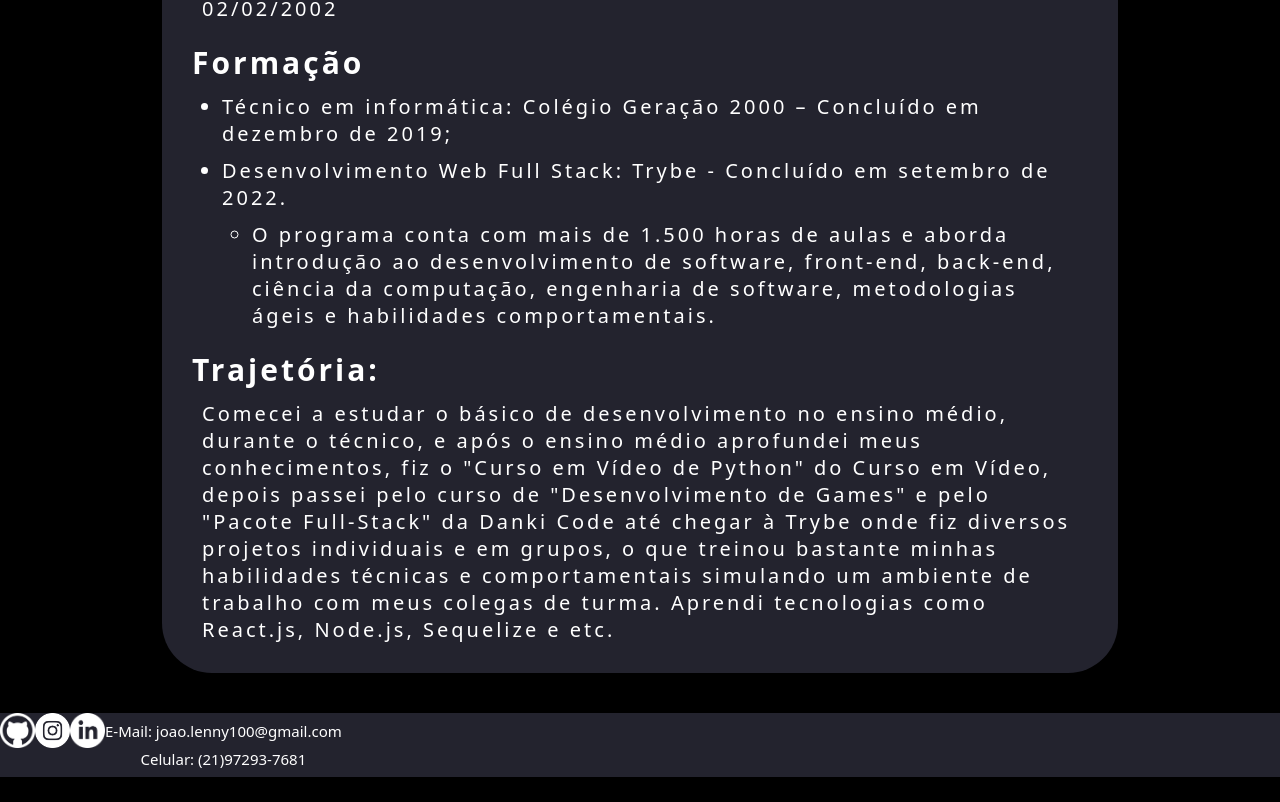
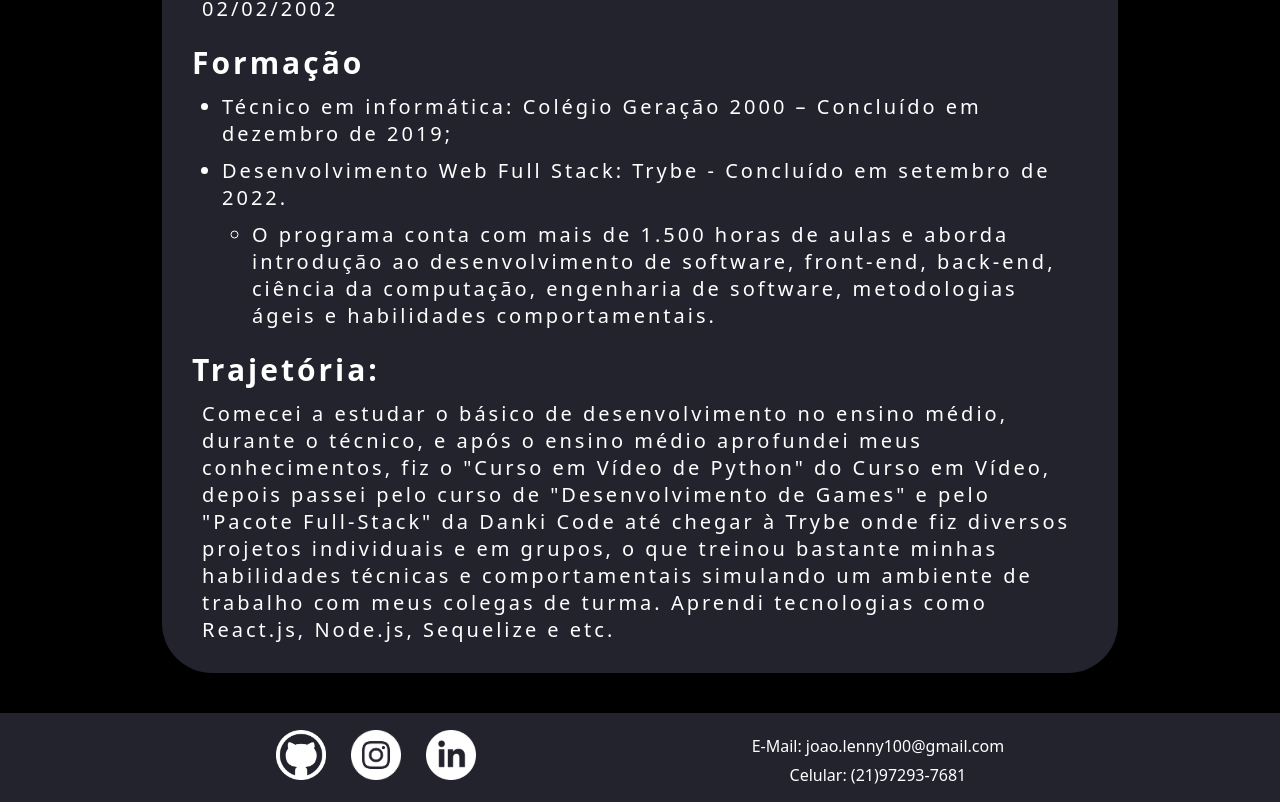
Before and after one commit to JVLENNY10/JVLENNY10.github.io, a React (Create React App) app: page /bio in a window 1280 px wide. Shown: the part 873-1675 px from the top of the page. Before the commit the page ends 1650 px from the top, so only its background shows below. Built offline with nearby package versions, Linux system fonts and the light colour scheme.

Commit message:
CSS - Components - footer.css
- Adequando o arquivo as mudanças de "Footer.jsx".

```diff
--- a/src/css/components/footer.css
+++ b/src/css/components/footer.css
@@ -1,29 +1,21 @@
 footer {
+  align-items: center;
   background-color: #23232e;
-  display: flex;
-  min-height: 8vh;
-}
-
-.div-footer {
-  align-items: center;
-  color: #fff;
   display: flex;
   flex-wrap: wrap;
   justify-content: space-evenly;
   margin: 0 auto;
-  width: 25vw;
+  min-height: 8vh;
 }
 
 .social-networks {
   display: flex;
+  justify-content: space-between;
+  width: 200px;
 }
 
 .social-networks img {
-  width: 35px;
-}
-
-.instagram-link {
-  margin: 0 20px;
+  width: 50px;
 }
 
 .contact {
@@ -35,13 +27,11 @@ footer {
 }
 
 @media (max-width: 1300px) {
-  .div-footer {
-    flex-direction: column;
-    margin-bottom: 5px;
-    width: 100vw;
+  footer {
+    padding: 10px 0;
   }
 
   .contact {
-    font-size: 15px;
+    margin-top: 5px;
   }
 }
```
